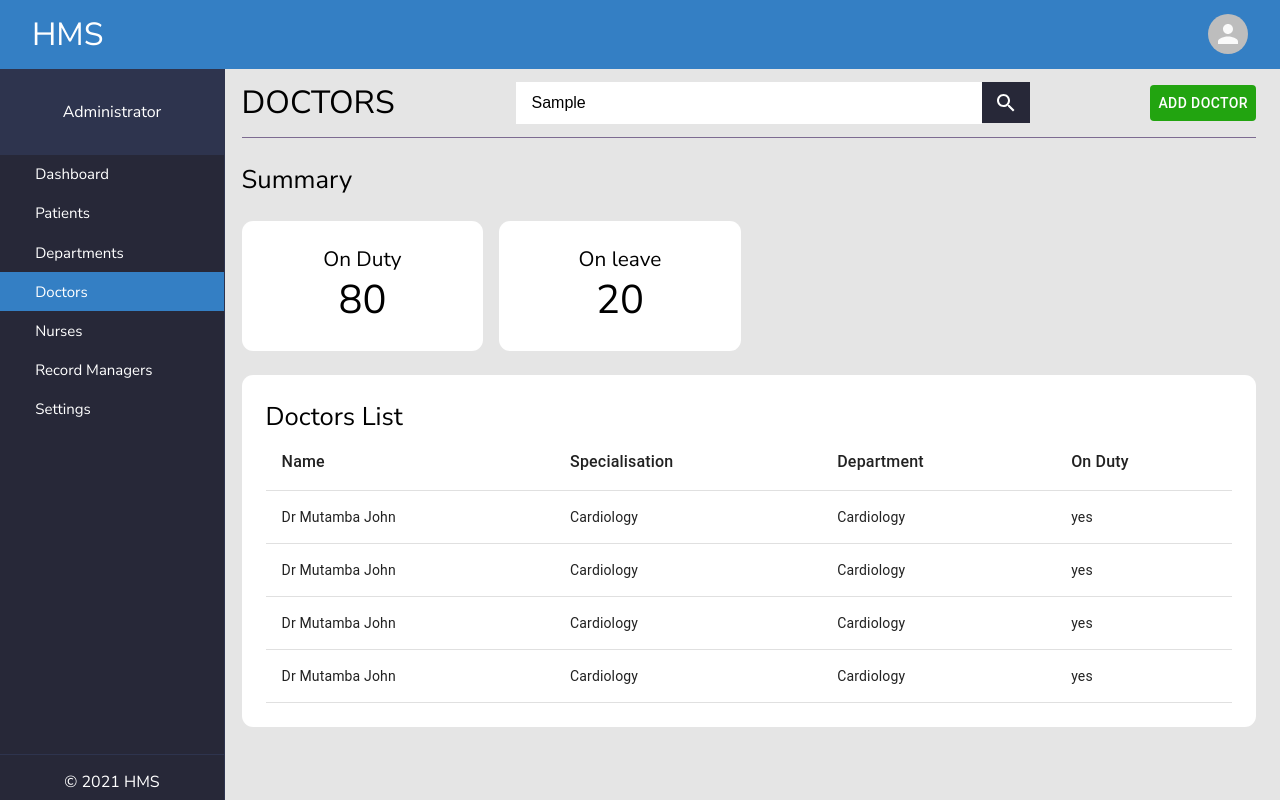
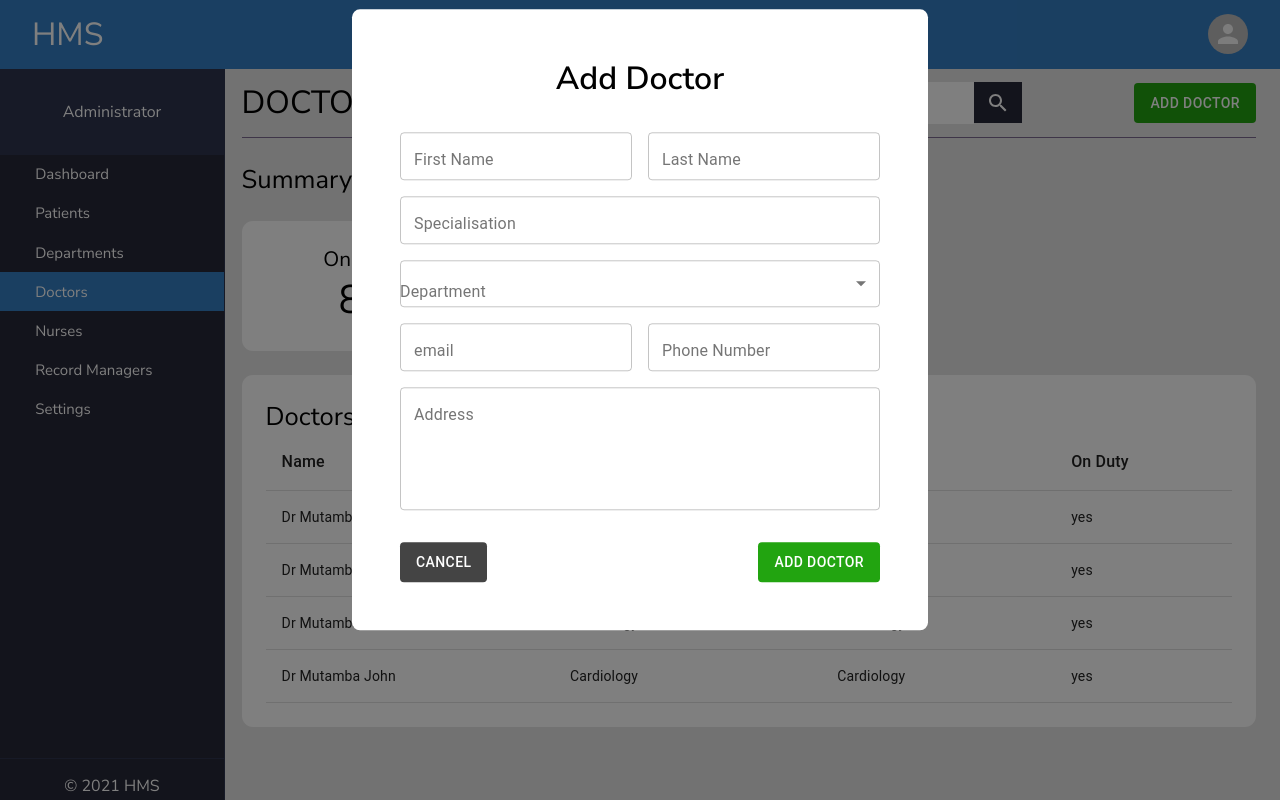
Before and after one commit to Mubangizi/hospital-management-system, a React (Create React App) app: page /doctors in a window 1280 px wide. Both pictures are taken after typing "Sample" into the empty fields and a click on the button "ADD DOCTOR". Built offline with nearby package versions, Linux system fonts and the light colour scheme.

Commit message:
Add doctors form

```diff
--- /dev/null
+++ b/src/components/Forms/AddDoctorForm.jsx
@@ -0,0 +1,88 @@
+import {
+  Button,
+  FormControl,
+  InputLabel,
+  MenuItem,
+  Select,
+  TextField,
+} from "@material-ui/core";
+import React from "react";
+import "./Forms.css";
+
+const AddDoctorForm = ({ handleClose }) => {
+  const [age, setAge] = React.useState("");
+
+  const handleChange = (event) => {
+    setAge(event.target.value);
+  };
+  const departments = [
+    "Admissions",
+    "Cardiology",
+    "Anesthetics",
+    "Burn Center",
+    "Critical Care",
+    "General Surgery    ",
+  ];
+  return (
+    <div className="AddDoctorForm Card">
+      <form action="" className="FormSection">
+        <div className="FormHeading">Add Doctor</div>
+        <div className="FormRow">
+          <TextField
+            id="outlined-basic"
+            label="First Name"
+            variant="outlined"
+          />
+          <TextField id="outlined-basic" label="Last Name" variant="outlined" />
+        </div>
+        <TextField
+          id="outlined-basic"
+          label="Specialisation"
+          variant="outlined"
+        />
+        <FormControl sx={{ m: 1, width: 300 }}>
+          <InputLabel id="demo-simple-select-autowidth-label">
+            Department
+          </InputLabel>
+          <Select
+            labelId="demo-simple-select-autowidth-label"
+            id="demo-simple-select-autowidth"
+            label="Department"
+            value={age}
+            onChange={handleChange}
+            variant="outlined"
+          >
+            {departments.map((name) => (
+              <MenuItem key={name} value={name}>
+                {name}
+              </MenuItem>
+            ))}
+          </Select>
+        </FormControl>
+        <div className="FormRow">
+          <TextField id="outlined-basic" label="email" variant="outlined" />
+          <TextField
+            id="outlined-basic"
+            label="Phone Number"
+            variant="outlined"
+          />
+        </div>
+        <TextField
+          id="outlined-basic"
+          label="Address"
+          variant="outlined"
+          multiline
+          rows={3}
+        />
+        <div className="FormFooter">
+          <Button className="CancelBtn" onClick={handleClose}>
+            Cancel
+          </Button>
+          <Button className="AddBtn">Add Doctor</Button>
+        </div>
+      </form>
+    </div>
+  );
+};
+
+export default AddDoctorForm;
--- /dev/null
+++ b/src/components/Forms/Forms.css
@@ -0,0 +1,43 @@
+.FormSection{
+    display: flex;
+    flex-direction: column;
+    gap: 1rem;
+    padding: 1rem;
+    width: 30rem;
+}
+
+.FormSection .FormHeading{
+    width:100%;
+    text-align: center;
+    font-size: 2rem;
+    font-weight: 600;
+    margin-bottom: 1rem;
+}
+
+.FormSection .MuiOutlinedInput-input{
+    padding: 0.9rem 0.6rem;
+}
+
+.FormRow{
+    width: 100%;
+    display: grid;
+    grid-template-columns: 1fr 1fr;
+    gap: 1rem;
+
+}
+.FormFooter{
+    display: flex;
+    justify-content: space-between;
+    gap: 1rem;
+    padding-top: 1rem;
+}
+
+.CancelBtn.MuiButton-root{
+    background-color: #444;
+    color: white;
+    padding: 0.5rem 1rem;
+}
+
+.CancelBtn.MuiButton-root:hover {
+    background-color: #000;
+}
--- a/src/components/Header/Header.css
+++ b/src/components/Header/Header.css
@@ -26,6 +26,7 @@
 .AddBtn.MuiButton-root{
     background-color: var(--color-green);
     color: white;
+    padding: 0.5rem 1rem;
 }
 
 .AddBtn.MuiButton-root:hover {
--- a/src/components/Header/SubHeader.jsx
+++ b/src/components/Header/SubHeader.jsx
@@ -1,12 +1,27 @@
-import { Button, IconButton } from "@material-ui/core";
+import { Box, Button, IconButton, Modal } from "@material-ui/core";
 import { SearchOutlined } from "@material-ui/icons";
 import React from "react";
+import AddDoctorForm from "../Forms/AddDoctorForm";
+
+const style = {
+  position: "absolute",
+  top: "40%",
+  left: "50%",
+  transform: "translate(-50%, -50%)",
+  bgcolor: "background.paper",
+  boxShadow: 24,
+  borderRadius: "0.5rem",
+  p: 4,
+};
 
 const SubHeader = ({
   title = "Dashboard",
   addButton = null,
   searchWord = null,
 }) => {
+  const [open, setOpen] = React.useState(false);
+  const handleOpen = () => setOpen(true);
+  const handleClose = () => setOpen(false);
   return (
     <div className="SubHeader">
       <div className="SubHeaderHeading">{title}</div>
@@ -18,7 +33,22 @@ const SubHeader = ({
           </IconButton>
         </form>
       )}
-      {addButton && <Button className="AddBtn">{addButton}</Button>}
+      {addButton && (
+        <Button className="AddBtn" onClick={handleOpen}>
+          {addButton}
+        </Button>
+      )}
+
+      <Modal
+        open={open}
+        onClose={handleClose}
+        aria-labelledby="modal-modal-title"
+        aria-describedby="modal-modal-description"
+      >
+        <Box sx={style}>
+          <AddDoctorForm handleClose={handleClose} />
+        </Box>
+      </Modal>
     </div>
   );
 };
--- a/src/components/SideBar/SideBar.css
+++ b/src/components/SideBar/SideBar.css
@@ -2,7 +2,7 @@
   position: fixed;
   left: 0;
   z-index: 5!important;
-  height: 92.6vh;
+  height: 93vh;
   display: flex;
   flex-direction: row;
   gap: 0;
```
Also changed, not shown: src/components/Helpers/PopupModal.jsx (added).
